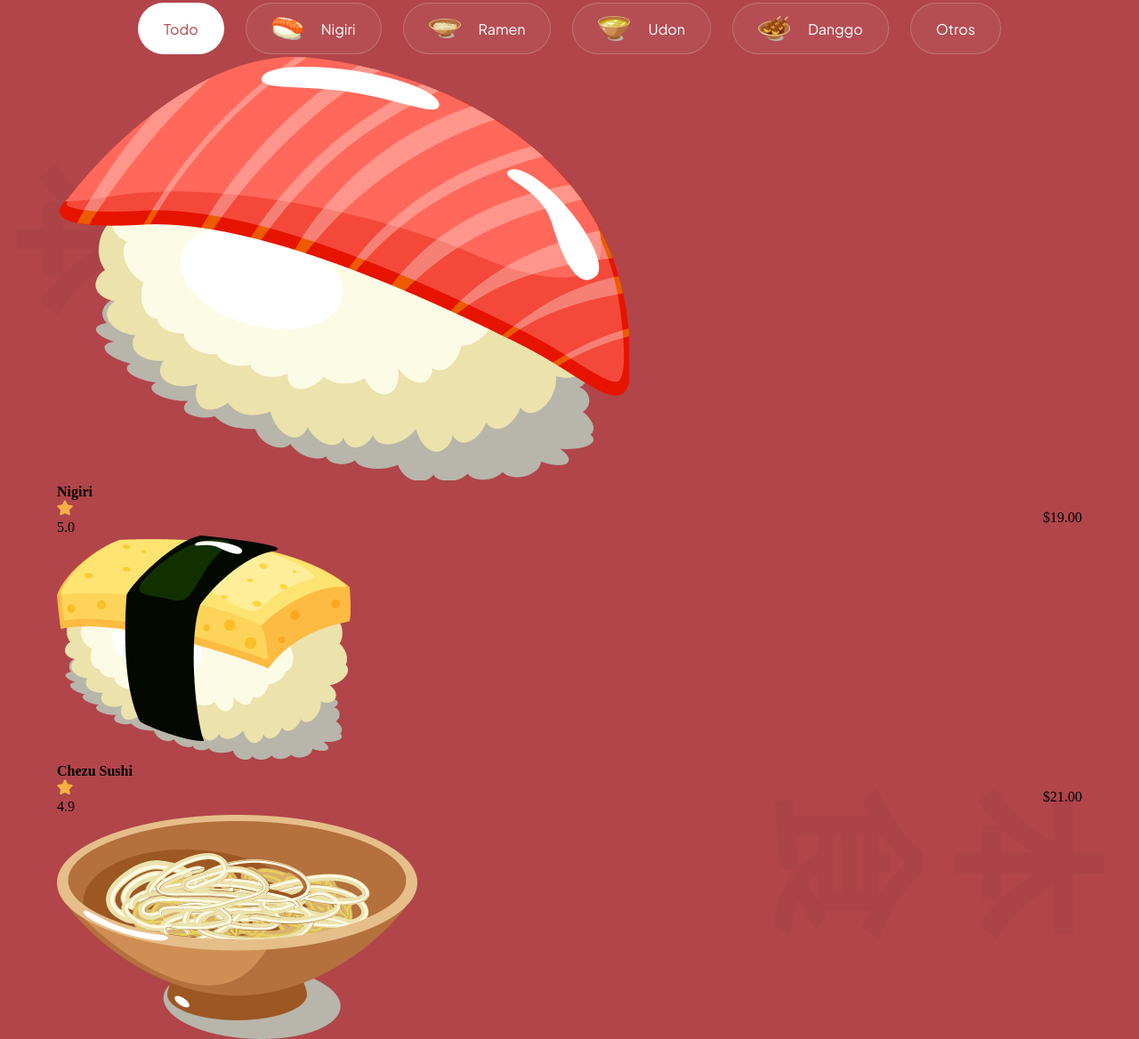
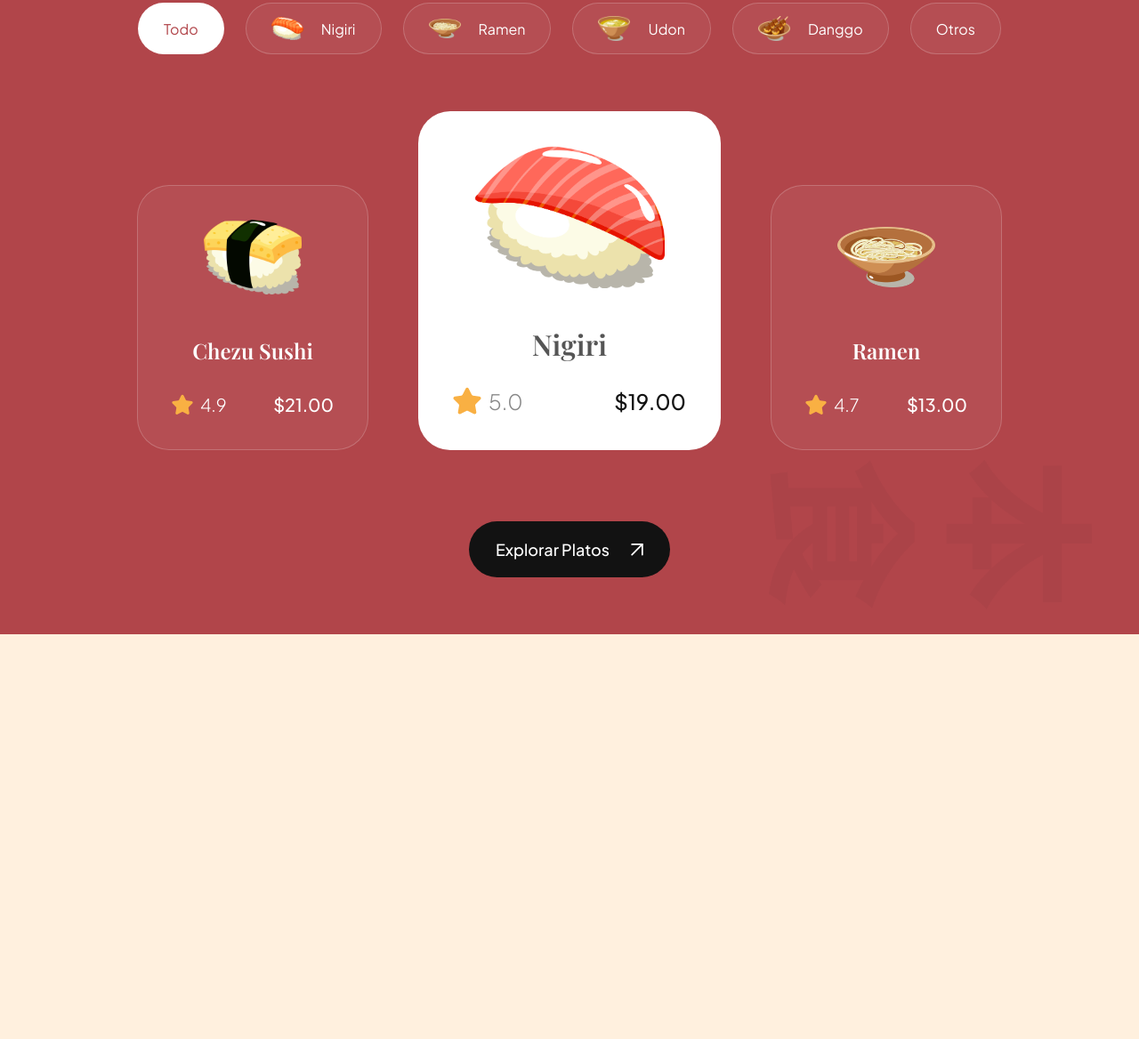
Before and after one commit to emmituwu/tienda-de-sushi, a website built with Vite: page index.html in a window 1280 px wide. Shown: the part 1705-2873 px from the top of the page at 89% size. After the commit the page ends 2418 px from the top, so only its background shows below. Built offline with nearby package versions, Linux system fonts and the light colour scheme.

Commit message:
comida popular terminada uwu

```diff
--- a/css/sections/popular.css
+++ b/css/sections/popular.css
@@ -69,6 +69,16 @@
     color: var(--primary-color);
 }
 
+.popular-foods__catalogue {
+  margin-top: 64px;
+
+  display: flex;
+  justify-content: center;
+  align-items: flex-end;
+  flex-wrap: wrap;
+  gap: 56px;
+}
+
 .popular-foods__button {
     width: fit-content;
 
@@ -95,3 +105,95 @@
 
     margin-left: 21px;
 }
+.popular-foods__card {
+    padding: 38px;
+    min-width: 260px;
+    height: fit-content;
+
+    display: flex;
+    align-items: center;
+    flex-direction: column;
+
+    border-radius: 36px;
+    background: rgb(255, 255, 255, 0.05);
+    border: 1px solid rgb(255, 255, 255, 0.2);
+}
+
+.popular-foods__card-image {
+    width: 110px;
+    height: 84px;
+
+    object-fit: contain;
+}
+
+.popular-foods__card-title {
+    margin-top: 47px;
+
+    font-weight: 600;
+    font-size: 24px;
+    line-height: 32px;
+    font-family: var(--playfair-display);
+    color: #fff;
+    text-align: center;
+}
+
+.popular-foods__card-details {
+    width: 100%;
+    margin-top: 32px;
+}
+
+.popular-foods__card-rating {
+    display: flex;
+    align-items: center;
+    gap: 8px;
+}
+
+.popular-foods__card-rating img {
+    width: 24px;
+    height: 24px;
+    object-fit: contain;
+}
+
+.popular-foods__card-rating p {
+    font-size: 20px ;
+    font-weight: 300;
+    font-family: var(--plus-jakarta-sans);
+    color: #fff;
+}
+
+.popular-foods__card-price {
+    font-size: 20px;
+    font-weight: 500;
+    font-family: var(--plus-jakarta-sans);
+    color: #fff;
+}
+
+.popular-foods__card.active-card {
+    background-color: #fff;
+    min-width: 340px;
+}
+
+.popular-foods__card.active-card .popular-foods__card-image {
+    width: 214px;
+    height: 160px;
+}
+
+.popular-foods__card.active-card .popular-foods__card-title {
+    color: var(--black-500);
+    font-size: 32px;
+}
+
+.popular-foods__card.active-card .popular-foods__card-rating img {
+    width: 32px;
+    height: 32px;
+}
+
+.popular-foods__card.active-card .popular-foods__card-rating p {
+    font-size: 24px;
+    color: var(--gray-100);
+}
+
+.popular-foods__card.active-card .popular-foods__card-price {
+    font-size: 24px;
+    color: var(--secondary-color);
+}
--- a/index.html
+++ b/index.html
@@ -148,6 +148,19 @@
 
         <div class="popular-foods__catalogue">
 
+            <article class="popular-foods__card">
+                <img class="popular-foods__card-image" src="assets/sushi-12.png" alt="sushi-12">
+                <h4 class="popular-foods__card-title">Chezu Sushi</h4>
+
+                <div class="popular-foods__card-details flex-between">
+                    <div class="popular-foods__card-rating">
+                        <img src="assets/star.svg" alt="star">
+                        <p>4.9</p>
+                    </div>
+                    <p class="popular-foods__card-price">$21.00</p>
+                </div>
+            </article>
+
             <article class="popular-foods__card active-card">
                 <img class="popular-foods__card-image" src="assets/sushi-11.png" alt="sushi-11">
                 <h4 class="popular-foods__card-title">Nigiri</h4>
@@ -158,19 +171,6 @@
                         <p>5.0</p>
                     </div>
                     <p class="popular-foods__card-price">$19.00</p>
-                </div>
-            </article>
-
-            <article class="popular-foods__card">
-                <img class="popular-foods__card-image" src="assets/sushi-12.png" alt="sushi-12">
-                <h4 class="popular-foods__card-title">Chezu Sushi</h4>
-
-                <div class="popular-foods__card-details flex-between">
-                    <div class="popular-foods__card-rating">
-                        <img src="assets/star.svg" alt="star">
-                        <p>4.9</p>
-                    </div>
-                    <p class="popular-foods__card-price">$21.00</p>
                 </div>
             </article>
 
@@ -186,6 +186,7 @@
                     <p class="popular-foods__card-price">$13.00</p>
                 </div>
             </article>
+
         </div>
 
         <button class="popular-foods__button">
```
